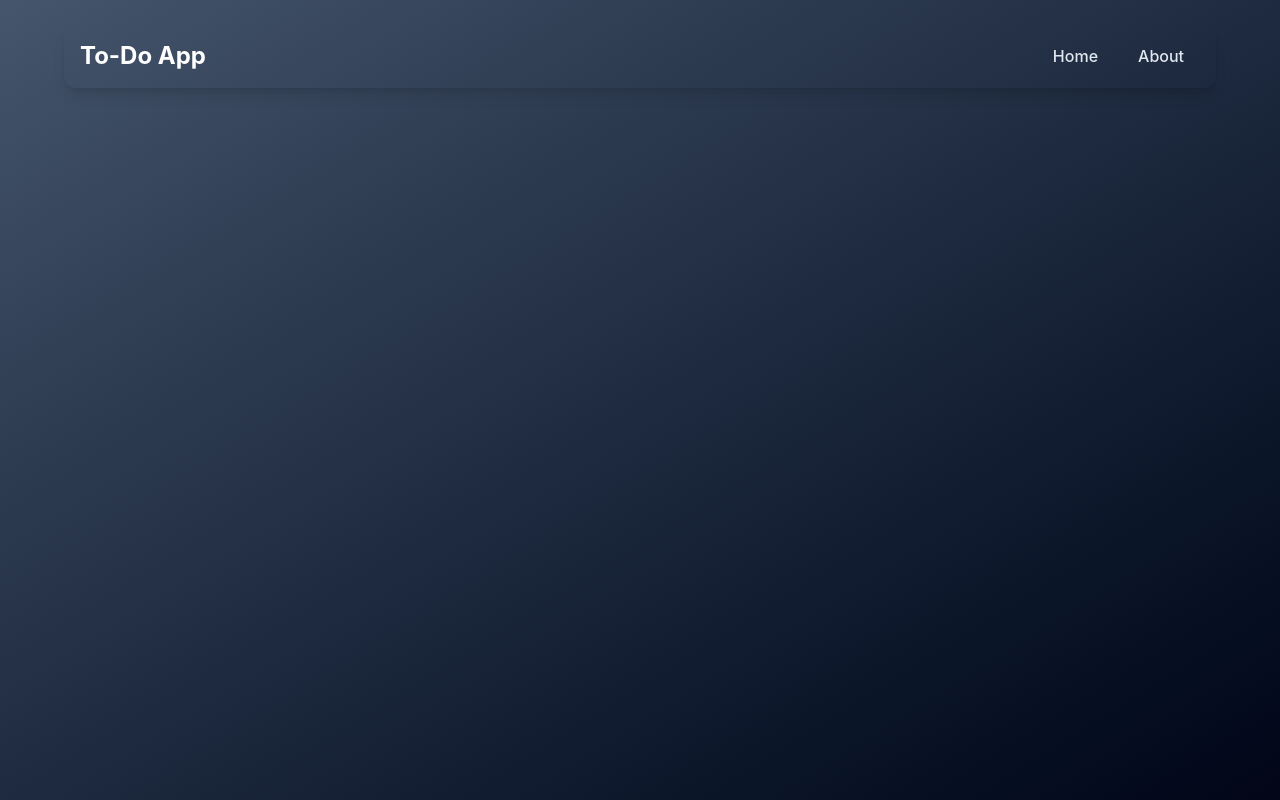
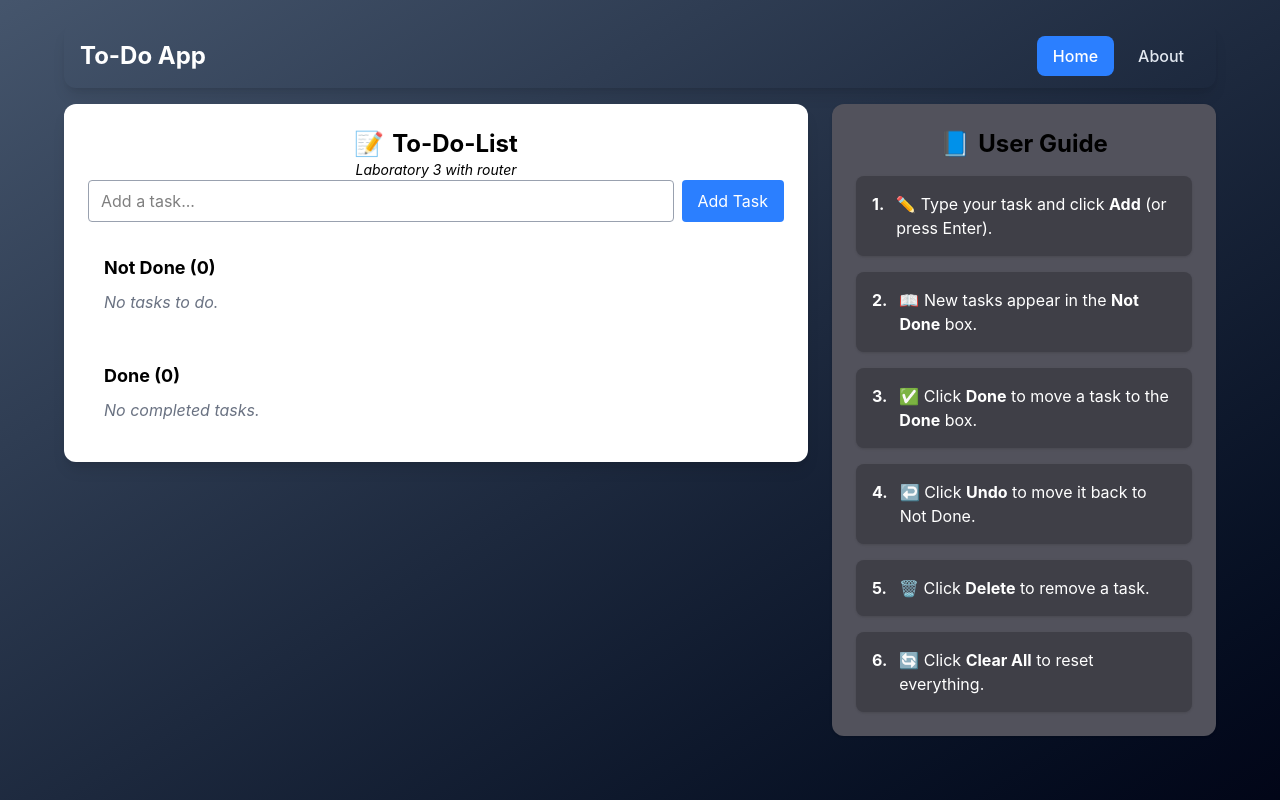
Before and after one commit to mrklln/Laboratory3-Todolist-Router, a React (Vite) app: page / in a window 1280 px wide. Built offline with nearby package versions, Linux system fonts and the light colour scheme.

Commit message:
landing page

```diff
--- a/src/App.jsx
+++ b/src/App.jsx
@@ -8,7 +8,7 @@ function App() {
         <div className="min-h-screen p-3 sm:p-6 bg-linear-to-br from-slate-600 to-slate-950">
             <Navbar />
             <Routes>
-                <Route path="/home" element={<Home />} />
+                <Route path="/" element={<Home />} />
                 <Route path="/about" element={<About />} />
             </Routes>
         </div>
--- a/src/components/Navbar.jsx
+++ b/src/components/Navbar.jsx
@@ -10,7 +10,7 @@ function Navbar() {
         <nav className="w-full max-w-6xl mx-auto mb-4 rounded-xl shadow-lg px-4 py-3 flex items-center justify-between">
             <span className="text-white font-bold text-2xl">To-Do App</span>
             <div className="flex gap-2">
-                <NavLink to="/home" end className={linkClass}>Home</NavLink>
+                <NavLink to="/" end className={linkClass}>Home</NavLink>
                 <NavLink to="/about" className={linkClass}>About</NavLink>
             </div>
         </nav>
```
